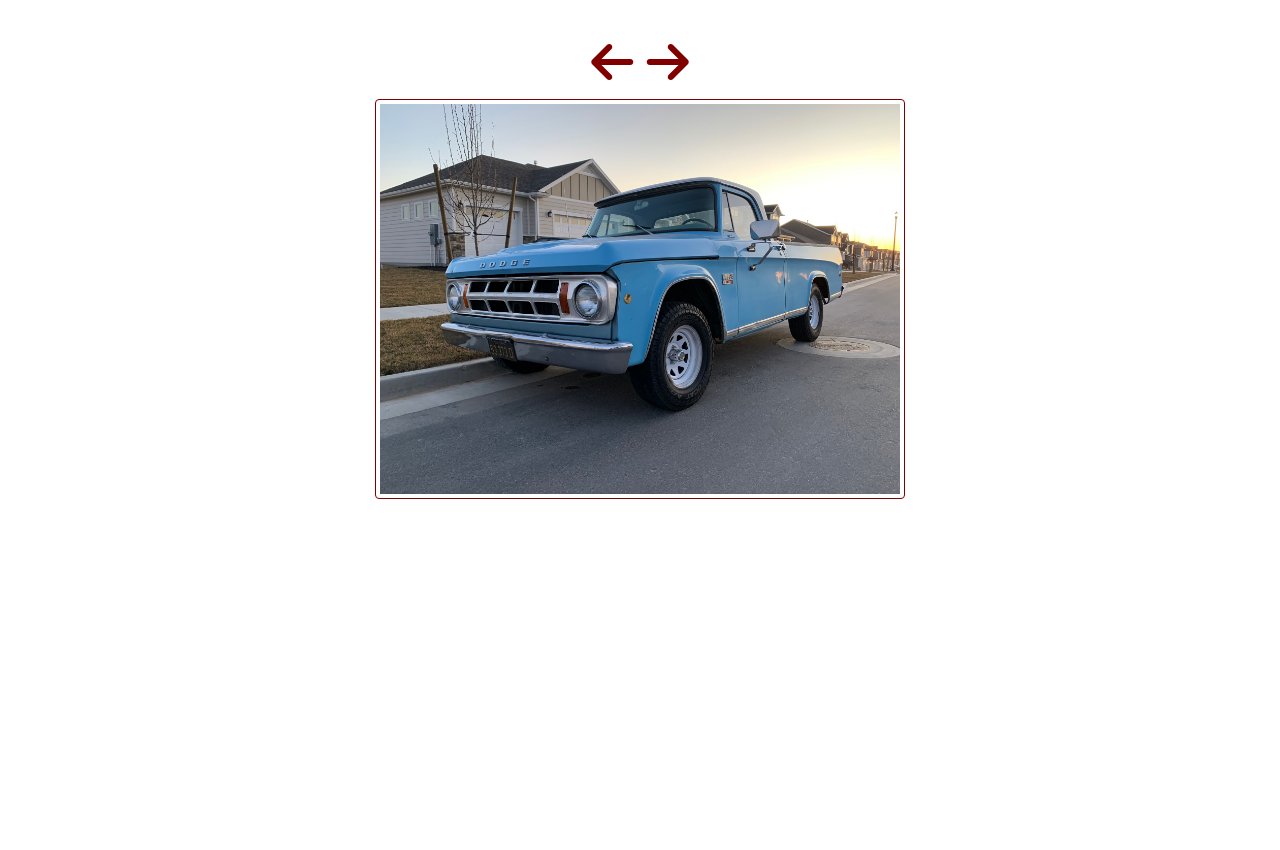
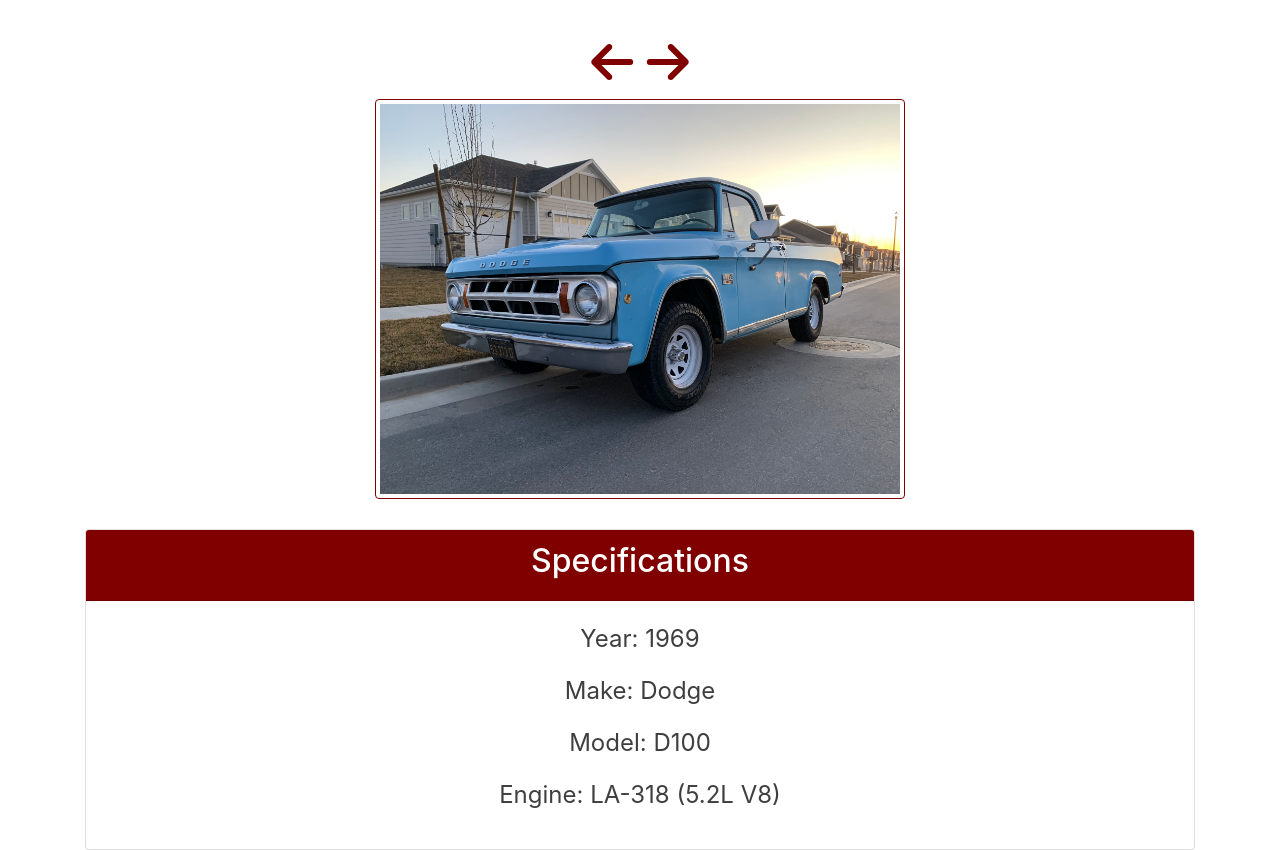
Before and after one commit to jeffreytwoods2/portfolio, a plain HTML site: page truck.html in a window 1280 px wide. Shown: the part 124-974 px from the top of the page. Before the commit the page ends 800 px from the top, so only its background shows below. Drawn offline with nearby package versions, Linux system fonts and the light colour scheme.

Commit message:
Added description for truck

```diff
--- a/scripts/script.js
+++ b/scripts/script.js
@@ -9,12 +9,13 @@
 ];
 
 rightArrow.on('click', function () {
+    let arrayLen = srcArray.length - 1;
 
-    if (parseInt($("#truck-pics").attr("data-toggle")) < srcArray.length - 1) {
+    if (parseInt($("#truck-pics").attr("data-toggle")) < arrayLen) {
         let newToggle = parseInt($("#truck-pics").attr("data-toggle")) + 1;
         truckImg.attr("data-toggle", newToggle);
         truckImg.attr("src", srcArray[newToggle]);
-    } else if (parseInt($("#truck-pics").attr("data-toggle")) === srcArray.length - 1) {
+    } else if (parseInt($("#truck-pics").attr("data-toggle")) === arrayLen) {
         truckImg.attr("data-toggle", 0);
         truckImg.attr("src", srcArray[0]);
     };
--- a/styles/style.css
+++ b/styles/style.css
@@ -53,10 +53,6 @@
     border-color: maroon;
 }
 
-#truck-carousel {
-    margin-top: 0;
-}
-
 #arrows {
     font-size: 3em;
 }
@@ -64,3 +60,20 @@
 i {
     color: maroon;
 }
+
+#specs {
+    margin-top: 30px;
+}
+
+#specs-card {
+    text-align: center;
+}
+
+.card-header {
+    background-color: maroon;
+    color: white;
+}
+
+.card-body {
+    font-size: x-large;
+}
--- a/truck.html
+++ b/truck.html
@@ -50,6 +50,21 @@
     <div class="text-center" id="truck-carousel">
       <img src="images/truck-front.jpeg" class="img-fluid img-thumbnail" data-toggle=0 id="truck-pics" alt="image of classic truck">
     </div>
+    <div class="row">
+      <div class="col-md-12" id="specs">
+        <div class="card" id="specs-card">
+          <div class="card-header">
+            <h2>Specifications</h2>
+          </div>
+          <div class="card-body">
+            <p>Year: 1969</p>
+            <p>Make: Dodge</p>
+            <p>Model: D100</p>
+            <p>Engine: LA-318 (5.2L V8)</p>
+          </div>
+        </div>
+      </div>
+    </div>
   </main>
 
   <!--JQuery-->
```
